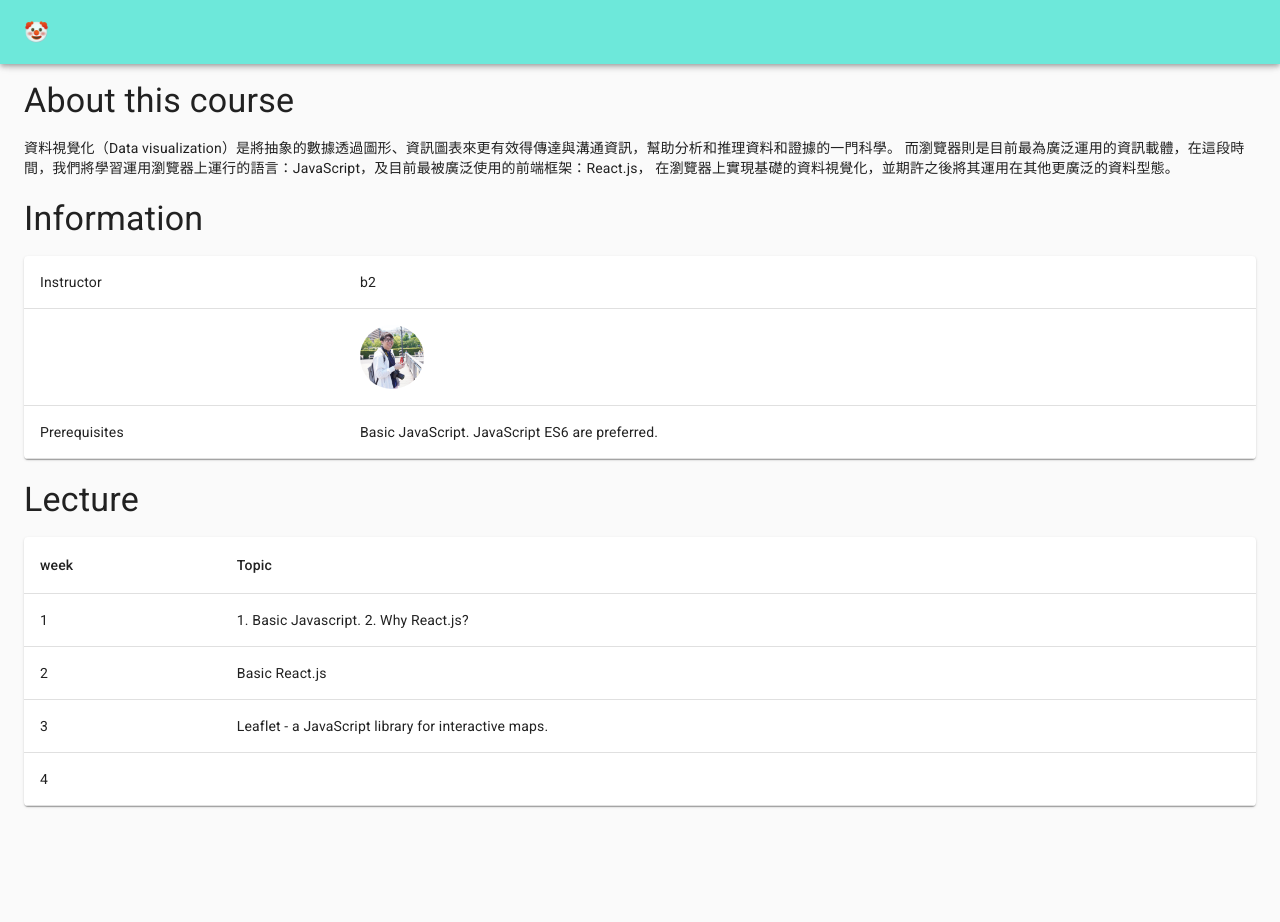
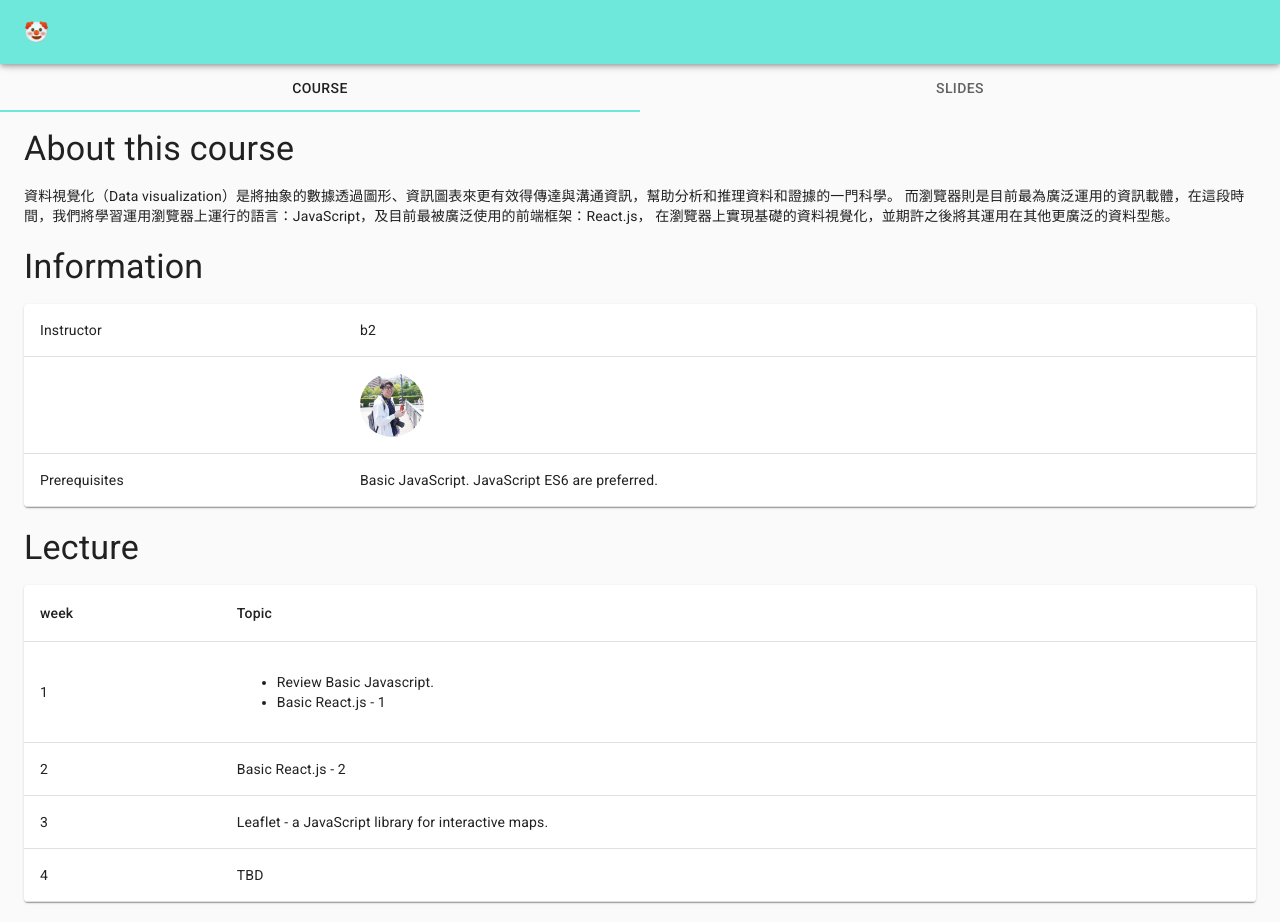
Before and after one commit to b2pwr/b2pwr.github.io, a React (Create React App) app: page / in a window 1280 px wide. Before the commit the page ends 826 px from the top, so only its background shows below. Built offline with nearby package versions, Linux system fonts and the light colour scheme.

Commit message:
feat: add tabs

```diff
--- a/src/App.js
+++ b/src/App.js
@@ -1,4 +1,4 @@
-import React from 'react';
+import React, { useState } from 'react';
 import { makeStyles } from '@material-ui/core/styles';
 import Container from '@material-ui/core/Container';
 import AppBar from '@material-ui/core/AppBar';
@@ -12,8 +12,11 @@ import TableContainer from '@material-ui/core/TableContainer';
 import TableRow from '@material-ui/core/TableRow';
 import Paper from '@material-ui/core/Paper';
 import Avatar from '@material-ui/core/Avatar';
+import Tabs from '@material-ui/core/Tabs';
+import Tab from '@material-ui/core/Tab';
 import Block from './Block';
 import profileImg from './profile.jpg';
+import Slides from './Slides';
 
 const useStyles = makeStyles((theme) => ({
   root: {
@@ -36,21 +39,21 @@ const useStyles = makeStyles((theme) => ({
 
 const week = [{
   num: 1,
-  topic: '1. Basic Javascript. 2. Why React.js?',
+  topic: <ul><li>Review Basic Javascript.</li><li>Basic React.js - 1</li></ul>,
 }, {
   num: 2,
-  topic: 'Basic React.js',
+  topic: 'Basic React.js - 2',
 }, {
   num: 3,
   topic: 'Leaflet - a JavaScript library for interactive maps.',
 }, {
   num: 4,
-  topic: '',
+  topic: 'TBD',
 }]
 
 function App() {
   const classes = useStyles();
-
+  const [tabId, setTabId] = useState(0);
   return (
     <div className={classes.root}>
       <AppBar position="sticky">
@@ -60,7 +63,19 @@ function App() {
           </Typography>
         </Toolbar>
       </AppBar>
+      <Tabs
+        variant="fullWidth"
+        value={tabId}
+        onChange={(event, newValue) => {
+          setTabId(newValue);
+        }}
+      >
+        <Tab label="Course" />
+        <Tab label="Slides" />
+      </Tabs>
       <Container maxWidth="lg">
+        { tabId === 0 &&
+          <div>
             <Block title="About this course">
               <Typography variant="body2">
                 {`資料視覺化（Data visualization）是將抽象的數據透過圖形、資訊圖表來更有效得傳達與溝通資訊，幫助分析和推理資料和證據的一門科學。
@@ -110,6 +125,12 @@ function App() {
                 </Table>
               </TableContainer>
             </Block>
+          </div>
+        }
+        {
+          tabId === 1 &&
+            <Slides />
+        }
       </Container>
     </div>
   );
--- /dev/null
+++ b/src/Slides.js
@@ -0,0 +1,26 @@
+import React from 'react';
+import { makeStyles } from '@material-ui/core/styles';
+import Typography from '@material-ui/core/Typography';
+import Block from './Block';
+
+const useStyles = makeStyles((theme) => ({
+  title: {
+    margin: '16px 0px',
+  },
+  content: {
+    marginBottom: 20,
+  }
+}));
+
+function Slides(props) {
+  const classes = useStyles();
+
+  return (
+    <div>
+      <Block title="Week1">
+      </Block>
+    </div>
+  );
+}
+
+export default Slides;
```
Lines whose indentation alone changed are shown as unchanged.
